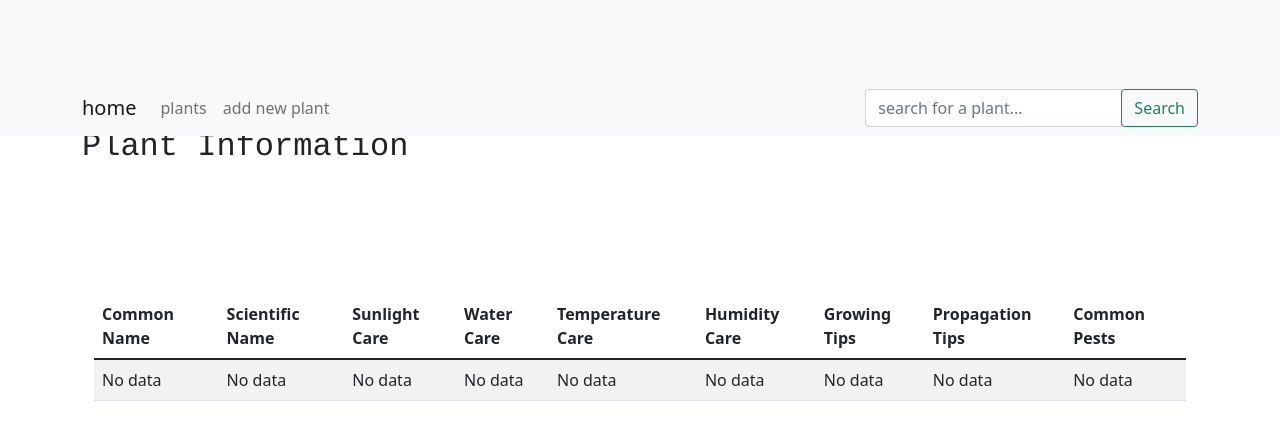
After one commit to babeeshka/plant_app, a Flask app: template templates/plant_info.html in a window 1280 px wide. The commit adds this page. Shown: the top 440 px of the page. Run offline with Flask 3, Linux system fonts and the light colour scheme; the template is opened without the code that fills it, so the values that code supplies are empty; some libraries are stand-ins or nearby versions.

Commit message:
search changes

```diff
--- a/app.py
+++ b/app.py
@@ -55,17 +55,23 @@ def list_plants():
     return render_template('list_plants.html', plants=plants)
 
 
-@app.route('/search_plant', methods=['GET', 'POST'])
+@app.route('/search_plant')
 def search_plant():
-    if request.method == 'POST':
-        query = request.form['query']
-        plant = Plant.query.filter_by(common_name=query).first()
+    plant_name = request.args.get('query')
+    if plant_name:
+        plant = Plant.query.filter_by(common_name=plant_name).first() or \
+                Plant.query.filter_by(scientific_name=plant_name).first()
         if plant:
-            return render_template('search_results.html', plant=plant)
+            # Display the plant information
+            return render_template('plant_info.html', plant=plant)
         else:
-            data = get_plant_info(query)
-            return render_template('search_results.html', data=data, query=query)
-    return render_template('search_plant.html')
+            # Query the Trefle API for the plant information
+            plant_info = get_plant_info(plant_name)
+            # Display the plant information in a table
+            return render_template('plant_search_results.html', plant_info=plant_info)
+    else:
+        # Display the search form
+        return render_template('search_plant.html')
 
 
 @app.route('/edit/<int:id>', methods=['GET', 'POST'])
--- a/templates/base.html
+++ b/templates/base.html
@@ -29,13 +29,14 @@
             <form class="form-inline my-2 my-lg-0" action="{{ url_for('search_plant') }}" method="GET">
                 <div class="input-group">
                     <input class="form-control mr-sm-2" type="search" placeholder="search for a plant..."
-                           aria-label="Search"
-                           name="query">
+                           aria-label="Search" name="query"
+                           value="{% if 'query' in request.args %}{{ request.args['query'] }}{% endif %}">
                     <div class="input-group-append">
                         <button class="btn btn-outline-success my-2 my-sm-0" type="submit">Search</button>
                     </div>
                 </div>
             </form>
+
         </div>
     </div>
 </nav>
--- /dev/null
+++ b/templates/plant_info.html
@@ -0,0 +1,36 @@
+{% extends 'base.html' %}
+
+{% block content %}
+<h1 class="mt-5 mb-4" style="font-size: 32px; font-family: courier;">Plant Information</h1>
+<div class="container mt-5">
+    <table class="table table-striped">
+        <thead>
+            <tr>
+                <th>Common Name</th>
+                <th>Scientific Name</th>
+                <th>Sunlight Care</th>
+                <th>Water Care</th>
+                <th>Temperature Care</th>
+                <th>Humidity Care</th>
+                <th>Growing Tips</th>
+                <th>Propagation Tips</th>
+                <th>Common Pests</th>
+            </tr>
+        </thead>
+        <tbody>
+            <tr>
+                <td>{{ plant.common_name if plant.common_name else "No data" }}</td>
+                <td>{{ plant.scientific_name if plant.scientific_name else "No data" }}</td>
+                <td>{{ plant.sunlight_care if plant.sunlight_care else "No data" }}</td>
+                <td>{{ plant.water_care if plant.water_care else "No data" }}</td>
+                <td>{{ plant.temperature_care if plant.temperature_care else "No data" }}</td>
+                <td>{{ plant.humidity_care if plant.humidity_care else "No data" }}</td>
+                <td>{{ plant.growing_tips if plant.growing_tips else "No data" }}</td>
+                <td>{{ plant.propagation_tips if plant.propagation_tips else "No data" }}</td>
+                <td>{{ plant.common_pests if plant.common_pests else "No data" }}</td>
+            </tr>
+        </tbody>
+    </table>
+</div>
+
+{% endblock %}
--- a/templates/search_plant.html
+++ b/templates/search_plant.html
@@ -17,6 +17,11 @@
                     </div>
                     <button type="submit" class="btn btn-primary mt-3">Search</button>
                 </form>
+                {% if not plant_info %}
+                    <p>Sorry, the plant you searched for was not found in our database.</p>
+                    <p>Would you like to <a href="{{ url_for('add_plant') }}">add it to our database</a>?</p>
+                {% endif %}
+
             </div>
         </div>
     </div>
```
Also changed, not shown: 1 other file.
